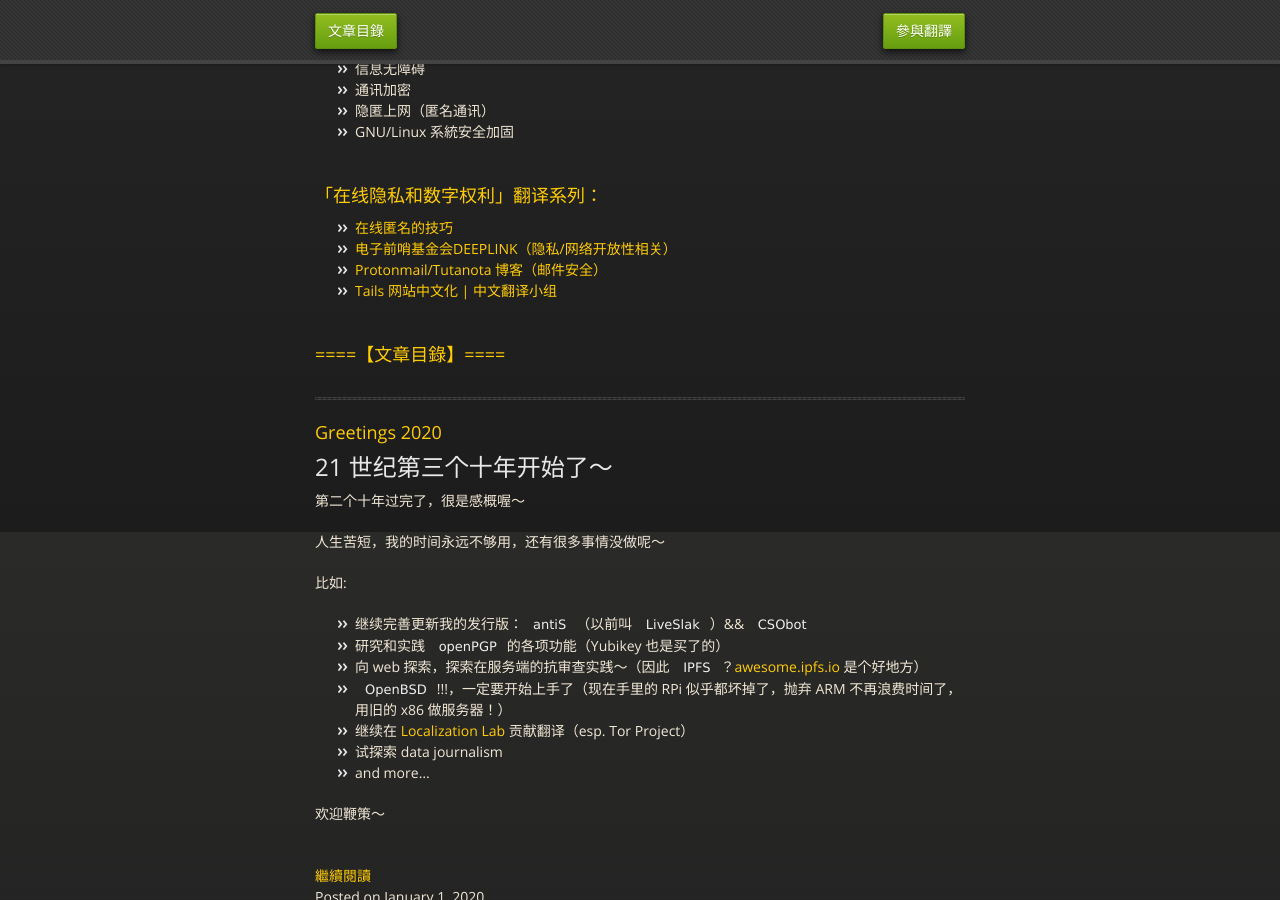
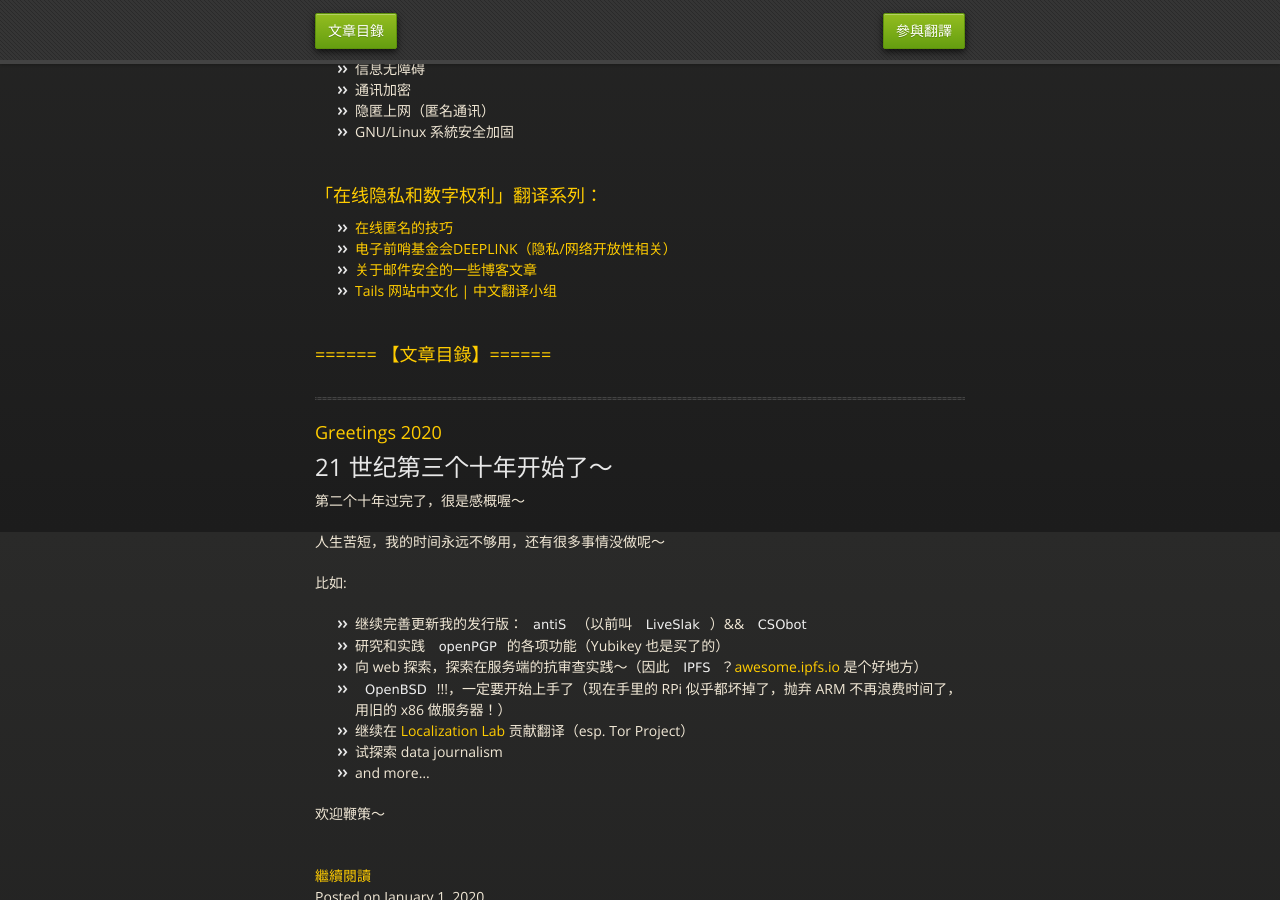
Before and after one commit to mdrights/os-observe, a Jekyll site: the page built from index.html, in a window 1280 px wide and 900 px high, scrolled down 368 px. Built offline with Jekyll 4.4.1, drawn with Linux system fonts in a browser that asks for light colours.

Commit message:
update index.html

```diff
--- a/index.html
+++ b/index.html
@@ -32,12 +32,12 @@ date: 2018-07-16
 	<ul>
 		<li><a href="https://github.com/mdrights/Digital-rights/tree/master/A匿名策略/">在线匿名的技巧</a></li>
 		<li><a href="https://github.com/mdrights/Digital-rights/tree/master/EFF-l10n/">电子前哨基金会DEEPLINK（隐私/网络开放性相关）</a></li>
-		<li><a href="https://github.com/mdrights/Digital-rights/tree/master/M邮件安全/">Protonmail/Tutanota 博客（邮件安全）</a></li>
+		<li><a href="https://github.com/mdrights/Digital-rights/tree/master/M邮件安全/">关于邮件安全的一些博客文章</a></li>
 		<!--<li><a href="https://github.com/mdrights/Digital-rights/tree/master/P隐私政策/GDPR/">《欧洲数据保护条例》解读</a></li>-->
 		<li><a href="https://gitlab.com/mdrights/tails">Tails 网站中文化 | 中文翻译小组</a></li>
 	</ul>
 	<br />
-	<h3><a href="{{ site.baseurl }}/toc/">        ====【文章目錄】====</a></h3>
+	<h3><a href="{{ site.baseurl }}/toc/">        ====== 【文章目錄】======</a></h3>
 	<br />
 	<hr>
 
```
